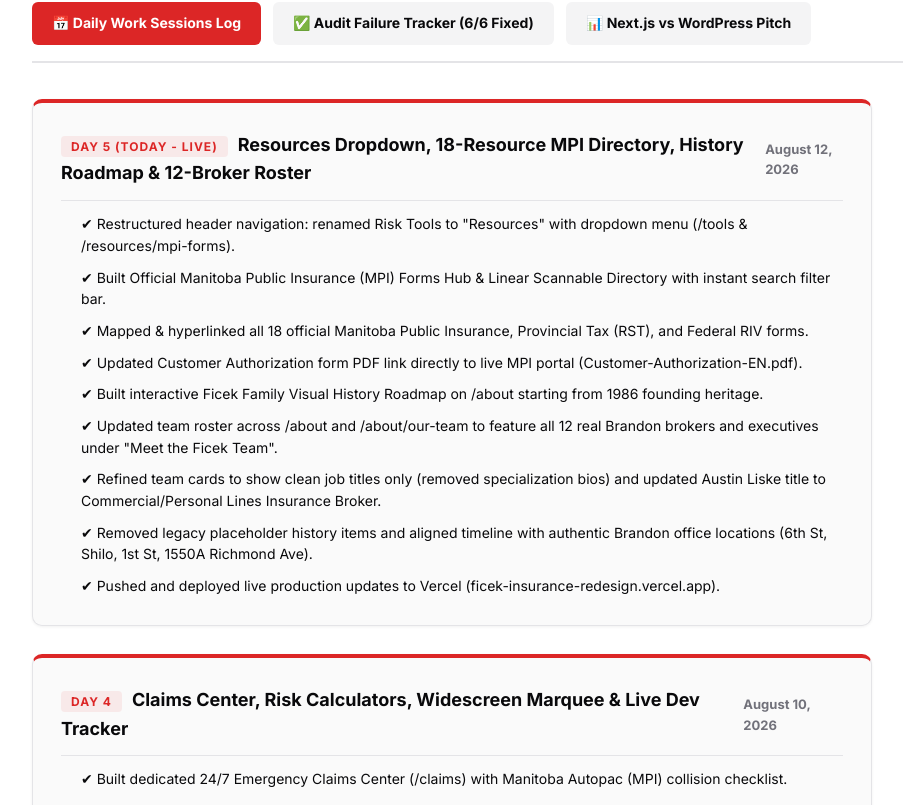
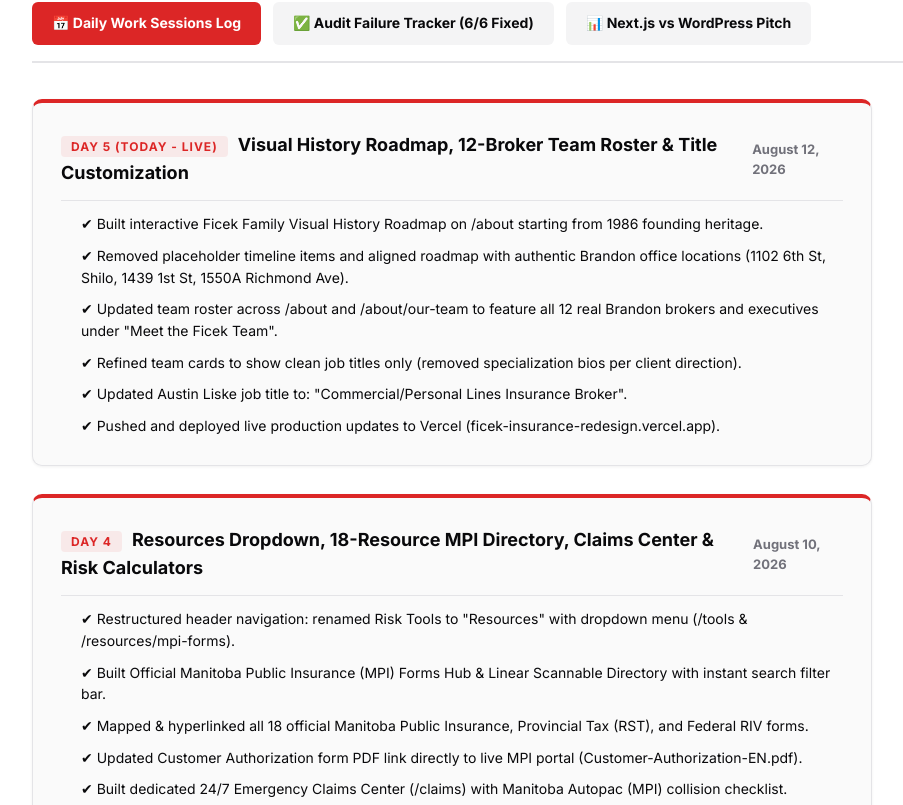
Before and after one commit to austinlmadeit/ficeks, a Next.js app: page /dev-notes in a window 1280 px wide. Shown: the part 435-1240 px from the top of the page, without its empty margins (12-915 px from the left). Built offline with nearby package versions, Linux system fonts and the light colour scheme.

Commit message:
fix: re-assign MPI Forms Hub to Day 4 log (Aug 10) and refine Day 5 log (Aug 12) for History Roadmap & Team Roster updates

```diff
--- a/app/dev-notes/page.js
+++ b/app/dev-notes/page.js
@@ -14,24 +14,25 @@
   {
     day: 'Day 5 (Today - Live)',
     date: 'August 12, 2026',
-    title: 'Resources Dropdown, 18-Resource MPI Directory, History Roadmap & 12-Broker Roster',
+    title: 'Visual History Roadmap, 12-Broker Team Roster & Title Customization',
     changes: [
-      'Restructured header navigation: renamed Risk Tools to "Resources" with dropdown menu (/tools & /resources/mpi-forms).',
-      'Built Official Manitoba Public Insurance (MPI) Forms Hub & Linear Scannable Directory with instant search filter bar.',
-      'Mapped & hyperlinked all 18 official Manitoba Public Insurance, Provincial Tax (RST), and Federal RIV forms.',
-      'Updated Customer Authorization form PDF link directly to live MPI portal (Customer-Authorization-EN.pdf).',
       'Built interactive Ficek Family Visual History Roadmap on /about starting from 1986 founding heritage.',
+      'Removed placeholder timeline items and aligned roadmap with authentic Brandon office locations (1102 6th St, Shilo, 1439 1st St, 1550A Richmond Ave).',
       'Updated team roster across /about and /about/our-team to feature all 12 real Brandon brokers and executives under "Meet the Ficek Team".',
-      'Refined team cards to show clean job titles only (removed specialization bios) and updated Austin Liske title to Commercial/Personal Lines Insurance Broker.',
-      'Removed legacy placeholder history items and aligned timeline with authentic Brandon office locations (6th St, Shilo, 1st St, 1550A Richmond Ave).',
+      'Refined team cards to show clean job titles only (removed specialization bios per client direction).',
+      'Updated Austin Liske job title to: "Commercial/Personal Lines Insurance Broker".',
       'Pushed and deployed live production updates to Vercel (ficek-insurance-redesign.vercel.app).',
     ],
   },
   {
     day: 'Day 4',
     date: 'August 10, 2026',
-    title: 'Claims Center, Risk Calculators, Widescreen Marquee & Live Dev Tracker',
+    title: 'Resources Dropdown, 18-Resource MPI Directory, Claims Center & Risk Calculators',
     changes: [
+      'Restructured header navigation: renamed Risk Tools to "Resources" with dropdown menu (/tools & /resources/mpi-forms).',
+      'Built Official Manitoba Public Insurance (MPI) Forms Hub & Linear Scannable Directory with instant search filter bar.',
+      'Mapped & hyperlinked all 18 official Manitoba Public Insurance, Provincial Tax (RST), and Federal RIV forms.',
+      'Updated Customer Authorization form PDF link directly to live MPI portal (Customer-Authorization-EN.pdf).',
       'Built dedicated 24/7 Emergency Claims Center (/claims) with Manitoba Autopac (MPI) collision checklist.',
       'Built Interactive Risk Tools (/tools) featuring Home Contents Replacement Calculator and Business Risk Gap Quiz.',
       'Positioned 24/7 Emergency Claims Pill Badge on top-left outer margin of header bar.',
```
